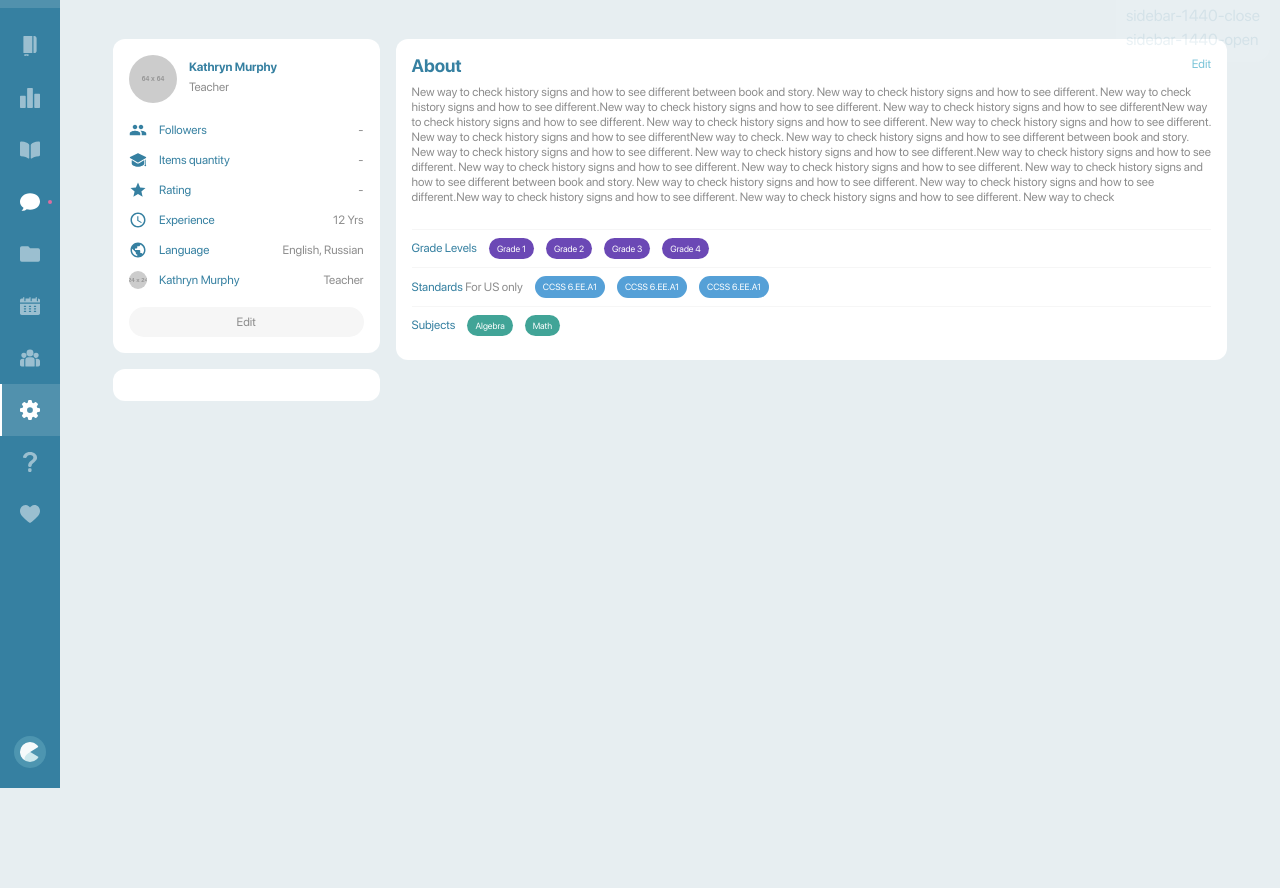
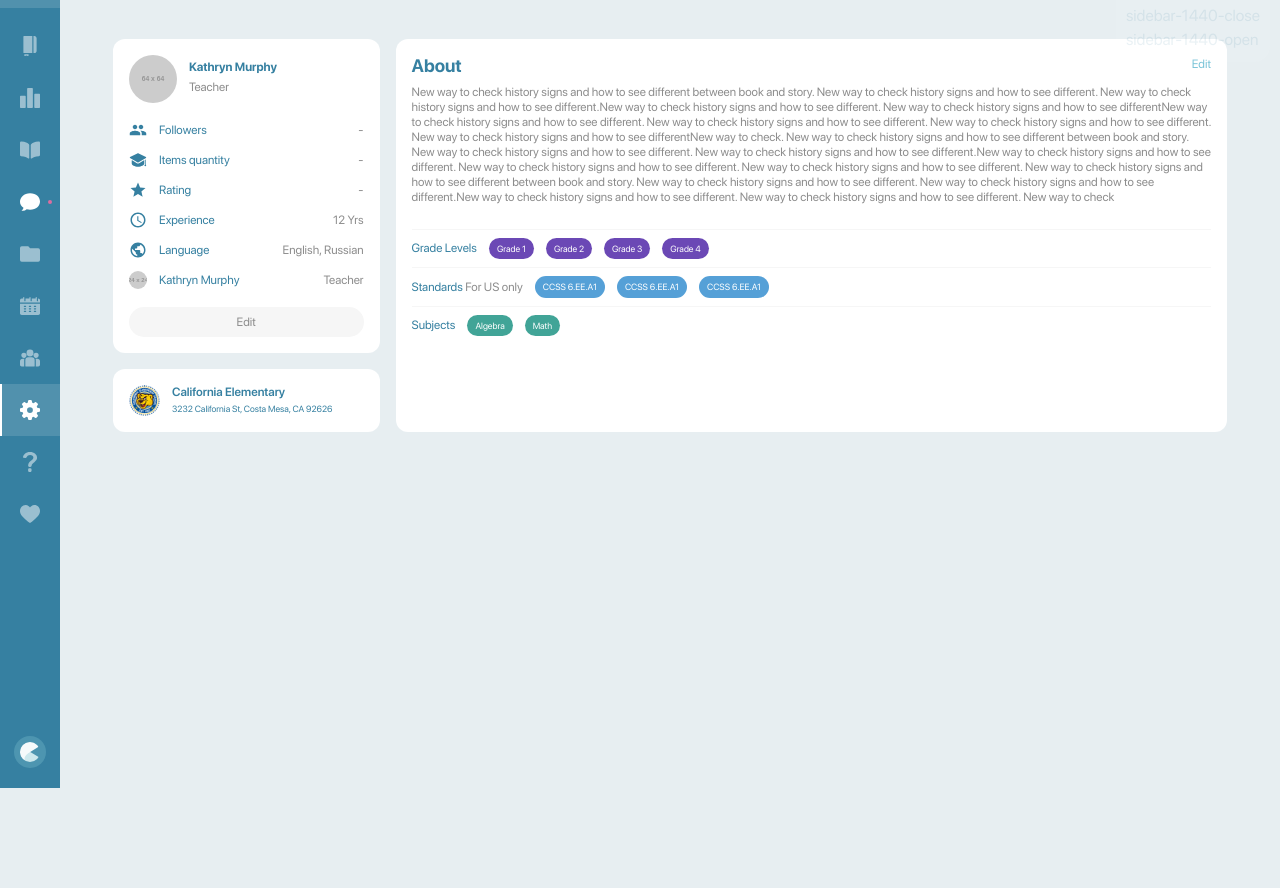
Before and after one commit to Alexsab/newtonteach.me, a Jekyll site: the page built from _educator/home.html, in a window 1280 px wide. Shown: the part 112-1000 px from the top of the page. Built offline with Jekyll 4.4.1, drawn with Linux system fonts in a browser that asks for light colours; grey boxes are pictures that could not be loaded.

Commit message:
school card

```diff
--- a/_educator/home.html
+++ b/_educator/home.html
@@ -6,14 +6,9 @@ title: "Educator - Home"
 <div class="row">
 	<div class="col-3">
 		{%- include components/user-card.html -%}
+		{%- include components/school-card.html -%}
 	</div>
 	<div class="col-9">
 		{%- include educator/about-card.html -%}
 	</div>
-	<div class="col-3">
-		<div class="school-card card mb-3">
-			<div class="card-body">
-			</div>
-		</div>
-	</div>
 </div>
--- /dev/null
+++ b/_includes/components/school-card.html
@@ -0,0 +1,13 @@
+<div class="school-card card">
+	<div class="card-body">
+		<div class="info-row-with-image d-flex align-items-center">
+			<div class="avatar overflow-hidden mr-16">
+				<img src="{{ '/newtonteach.me/img/educator/school-avatar.png' }}" class="rounded-circle school-avatar" alt="School">
+			</div>
+			<div class="info-row-text">
+				<h5 class="mb-1 lh-1"><a href="#" class="name fw-semibold lh-1">California Elementary</a></h5>
+				<span class="descr fw-nornal small-text d-block">3232 California St, Costa Mesa, CA 92626</span>
+			</div>
+		</div>
+	</div>
+</div>
--- a/_includes/components/user-card.html
+++ b/_includes/components/user-card.html
@@ -69,4 +69,5 @@
 		<a href="#" class="btn btn-small color-primary-lighter-bg color-primary-darkest w-100">Edit</a>
 
 	</div>
+
 </div>
--- a/_includes/educator/about-card.html
+++ b/_includes/educator/about-card.html
@@ -1,4 +1,4 @@
-<div class="about-card card">
+<div class="about-card card h-100 mb-3">
 	<div class="card-body position-relative">
 		<a href="#" class="default-link primary-lightest position-absolute" style="top:1rem;right:1rem;">Edit</a>
 		<h4>About</h4>
--- a/src/sass/components/_avatar.sass
+++ b/src/sass/components/_avatar.sass
@@ -1,3 +1,7 @@
 .user-avatar
 	@include interpolate(width, $LP, $fullHD, 48px, 64px)
 	@include interpolate(height, $LP, $fullHD, 48px, 64px)
+
+.school-avatar
+	@include interpolate(width, $LP, $fullHD, 31px, 41px)
+	@include interpolate(height, $LP, $fullHD, 31px, 41px)
```
Also changed, not shown: css/main.css, css/main.min.css.
